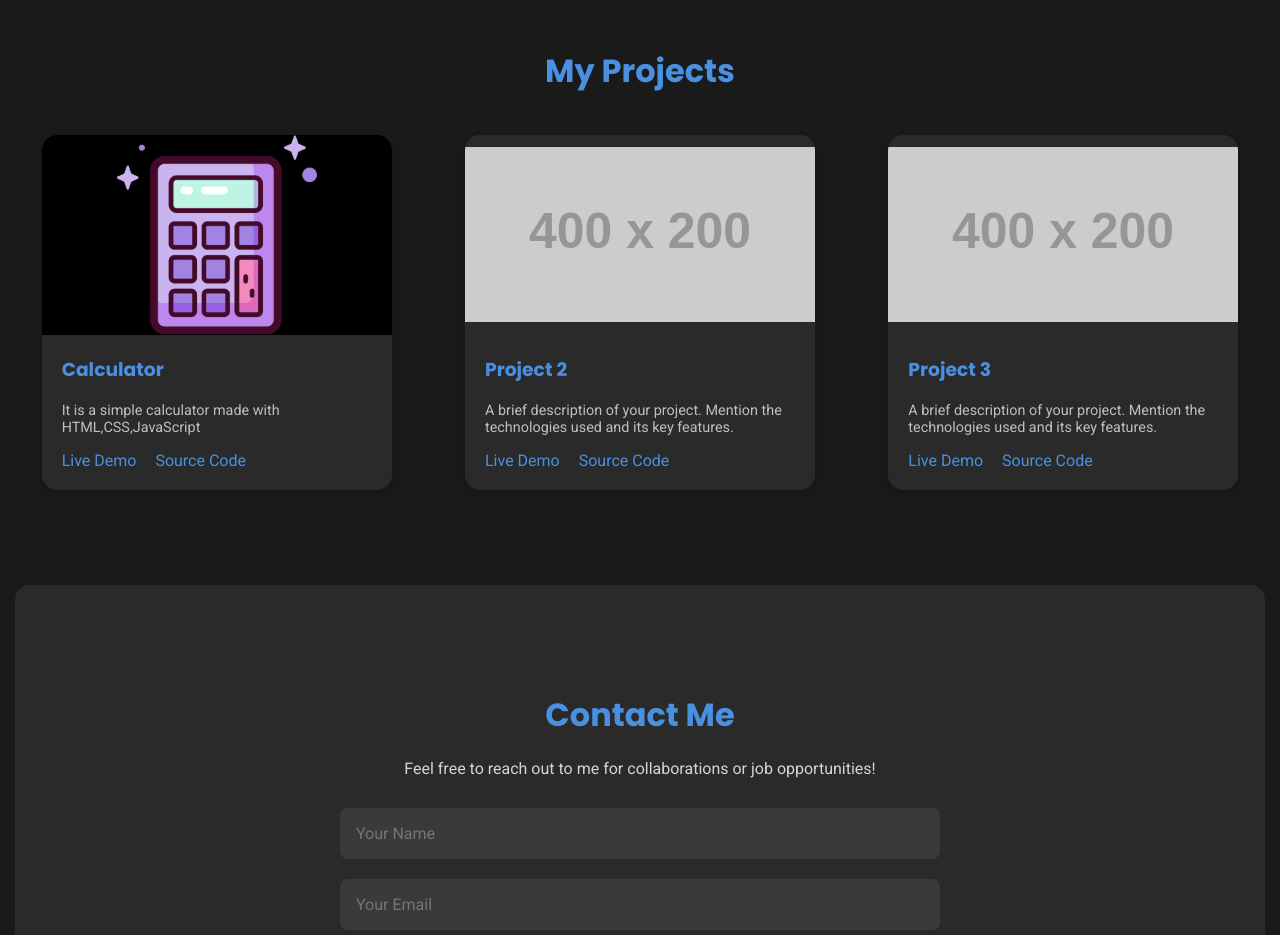
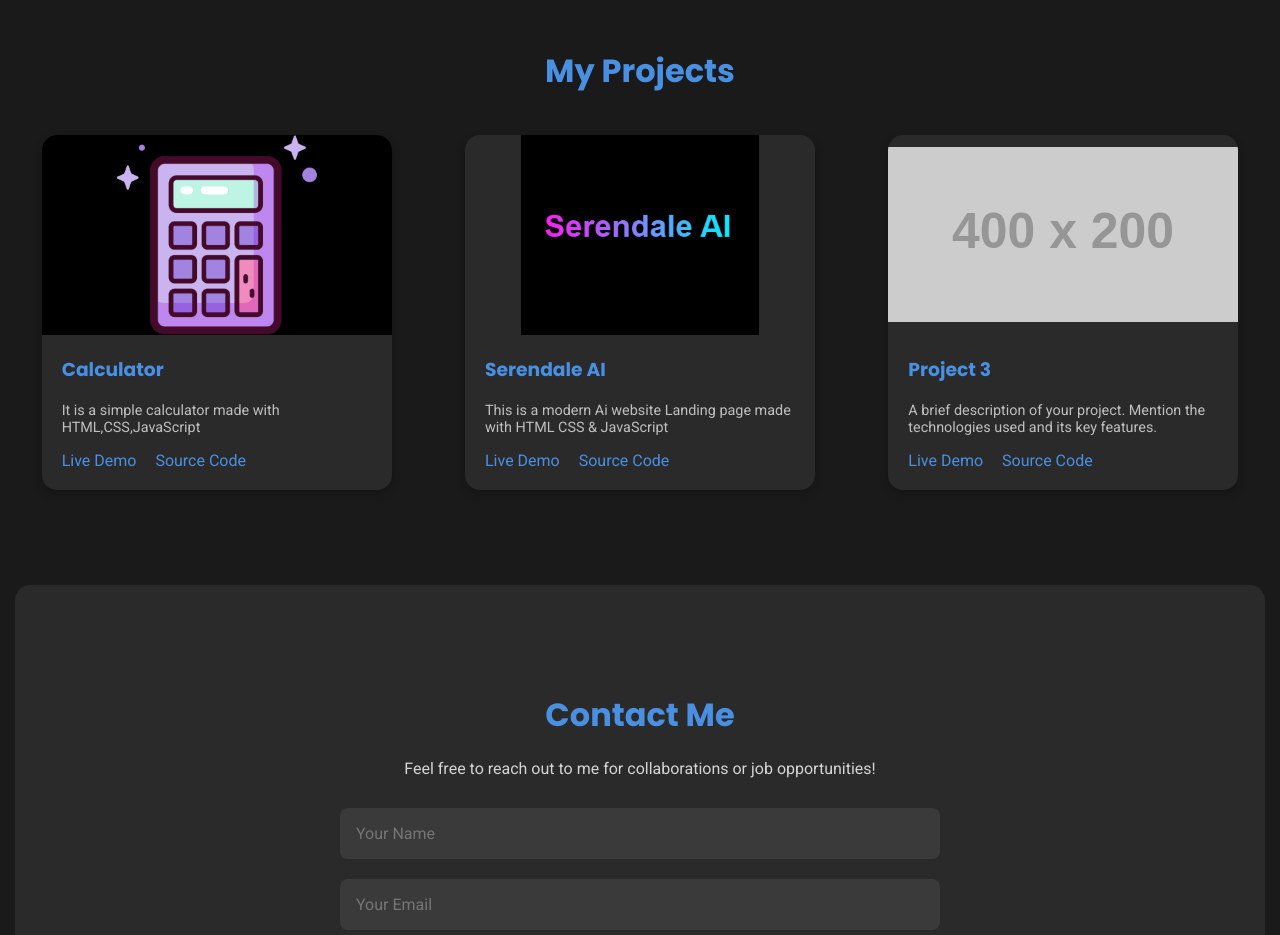
Before and after one commit to saeedahmad121/saeedahmad121.github.io, a plain HTML site: page index.html in a window 1280 px wide. Shown: the part 1260-2195 px from the top of the page. Drawn offline with nearby package versions, Linux system fonts and the light colour scheme; placeholder pictures from the web are drawn by us.

Commit message:
index.html

```diff
--- a/index.html
+++ b/index.html
@@ -121,13 +121,13 @@
                 </div>
             </div>
             <div class="project-card">
-                <img src="https://via.placeholder.com/400x200" alt="Project 2">
+                <img src="serendale.png">
                 <div class="project-content">
-                    <h3>Project 2</h3>
-                    <p>A brief description of your project. Mention the technologies used and its key features.</p>
+                    <h3>Serendale AI</h3>
+                    <p>This is a modern Ai website Landing page made with HTML CSS & JavaScript</p>
                     <div class="project-links">
-                        <a href="#">Live Demo</a>
-                        <a href="#">Source Code</a>
+                        <a href="https://saeedahmad121.github.io/saeedahmad121.github.io-serendale/">Live Demo</a>
+                        <a href="https://github.com/saeedahmad121/saeedahmad121.github.io-serendale">Source Code</a>
                     </div>
                 </div>
             </div>
@@ -171,4 +171,5 @@
     </script>
 </body>
 
+
 </html>
```
